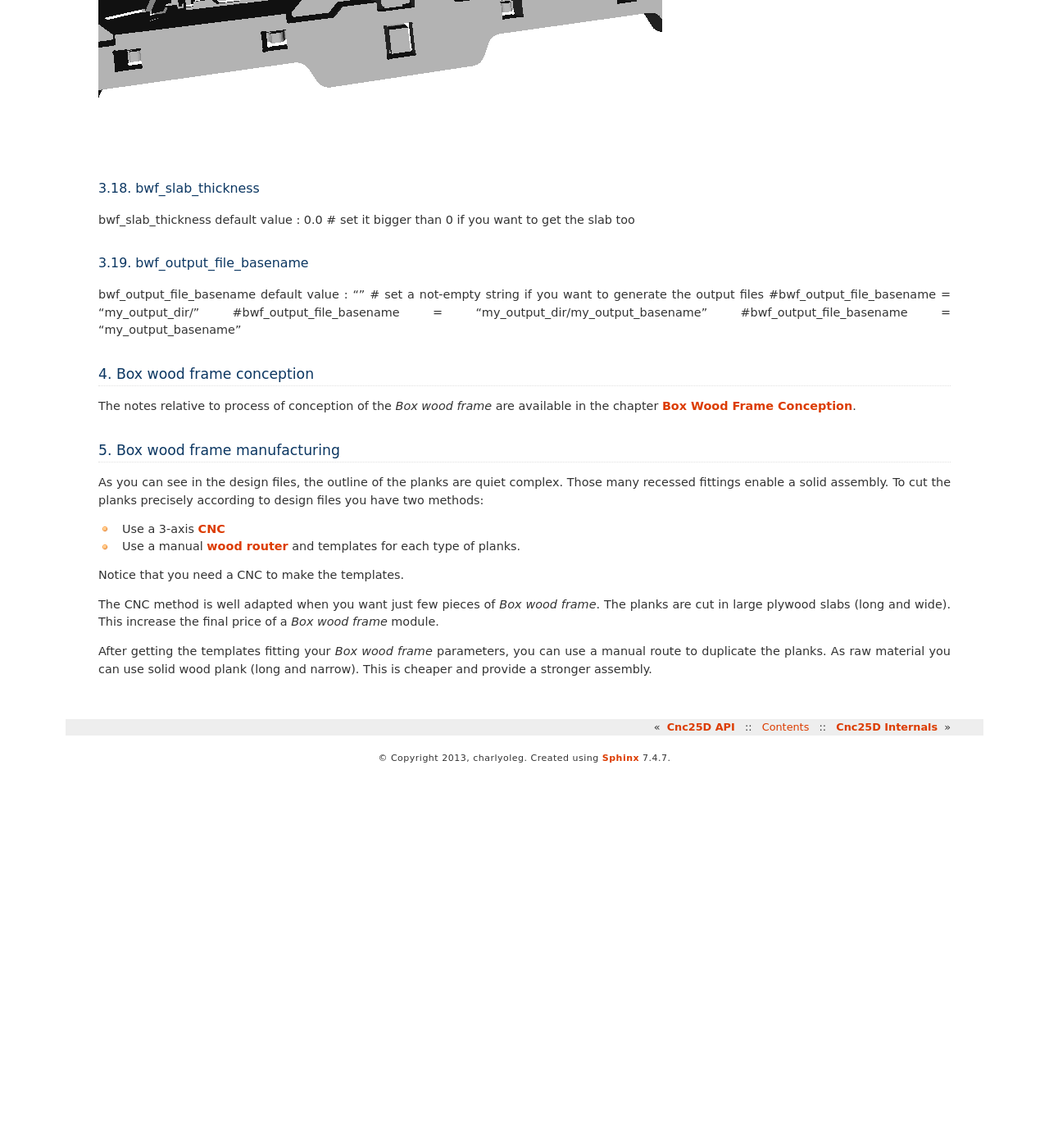
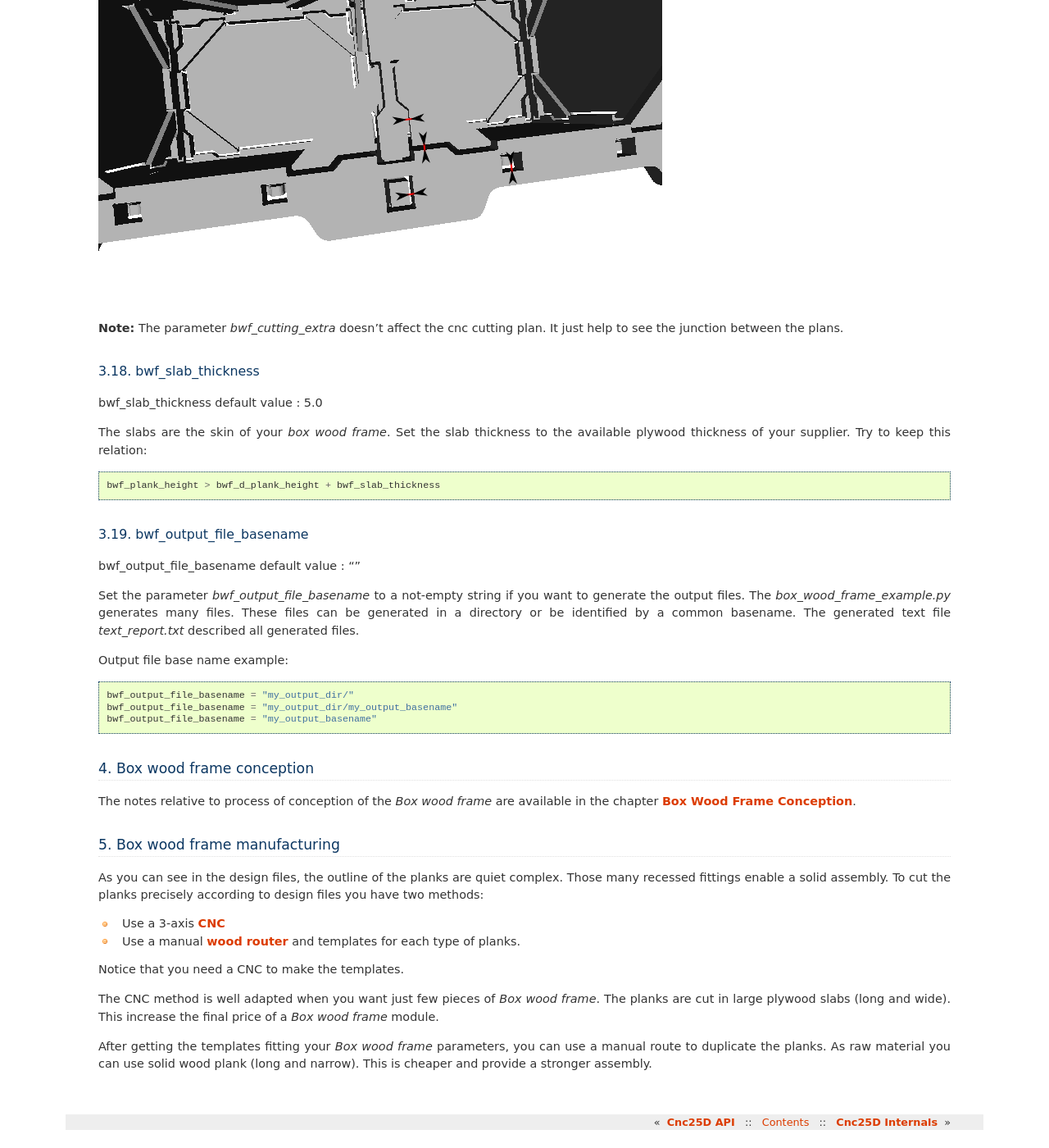
Before and after one commit to charlyoleg/Cnc25D, a Sphinx documentation site: the page built from docs/box_wood_frame_design.rst, in a window 1280 px wide and 1400 px high, scrolled down 13511 px. Shown: the whole window at 82% size. Built offline with Sphinx 7.4.7, drawn with Linux system fonts in a browser that asks for light colours; formulas are drawn with MathJax 3; before the commit the page ends 14453 px from its top, so only the background shows below that; some of the changed text lies outside the part shown.

Commit message:
[docs] add arrows to the bwf_parameter pictures

```diff
--- a/docs/box_wood_frame_design.rst
+++ b/docs/box_wood_frame_design.rst
@@ -133,9 +133,20 @@
 ----------------------
 bwf_module_width default value : 1
 
+bwf_module_width = 1
+
 .. image:: images/bwf_parameter_module_width_1.png
+
+bwf_module_width = 2
+
 .. image:: images/bwf_parameter_module_width_2.png
+
+bwf_module_width = 3
+
 .. image:: images/bwf_parameter_module_width_3.png
+
+bwf_module_width = 5
+
 .. image:: images/bwf_parameter_module_width_5.png
 
 3.16. bwf_reamer_radius
@@ -146,20 +157,31 @@
 
 3.17. bwf_cutting_extra
 -----------------------
-bwf_cutting_extra default value : 2.0 # doesn't affect the cnc cutting plan
+bwf_cutting_extra default value : 2.0
 
 .. image:: images/bwf_parameter_cutting_extra.png
 
+**Note:** The parameter *bwf_cutting_extra* doesn't affect the cnc cutting plan. It just help to see the junction between the plans.
+
 3.18. bwf_slab_thickness
 ------------------------
-bwf_slab_thickness default value : 0.0 # set it bigger than 0 if you want to get the slab too
+bwf_slab_thickness default value : 5.0
+
+The slabs are the skin of your *box wood frame*. Set the slab thickness to the available plywood thickness of your supplier. Try to keep this relation::
+
+  bwf_plank_height > bwf_d_plank_height + bwf_slab_thickness
 
 3.19. bwf_output_file_basename
 ------------------------------
-bwf_output_file_basename default value : "" # set a not-empty string if you want to generate the output files
-#bwf_output_file_basename = "my_output_dir/"
-#bwf_output_file_basename = "my_output_dir/my_output_basename"
-#bwf_output_file_basename = "my_output_basename"
+bwf_output_file_basename default value : ""
+
+Set the parameter *bwf_output_file_basename* to a not-empty string if you want to generate the output files. The *box_wood_frame_example.py* generates many files. These files can be generated in a directory or be identified by a common basename. The generated text file *text_report.txt* described all generated files.
+
+Output file base name example::
+
+  bwf_output_file_basename = "my_output_dir/"
+  bwf_output_file_basename = "my_output_dir/my_output_basename"
+  bwf_output_file_basename = "my_output_basename"
 
 
 4. Box wood frame conception
```
Also changed, not shown: other parts of docs/box_wood_frame_design.rst (+1 -1 lines), docs/images/bwf_parameter_box_depth.png, docs/images/bwf_parameter_box_height.png, docs/images/bwf_parameter_box_width.png, docs/images/bwf_parameter_crenel_depth.png, docs/images/bwf_parameter_cutting_extra.png, docs/images/bwf_parameter_d_plank_height.png, docs/images/bwf_parameter_d_plank_width.png, docs/images/bwf_parameter_diagonal_lining_bottom_height.png, docs/images/bwf_parameter_diagonal_lining_top_height.png, docs/images/bwf_parameter_fitting_height.png, docs/images/bwf_parameter_h_plank_width.png, docs/images/bwf_parameter_plank_height.png, docs/images/bwf_parameter_reamer_radius.png, 3 more files.
